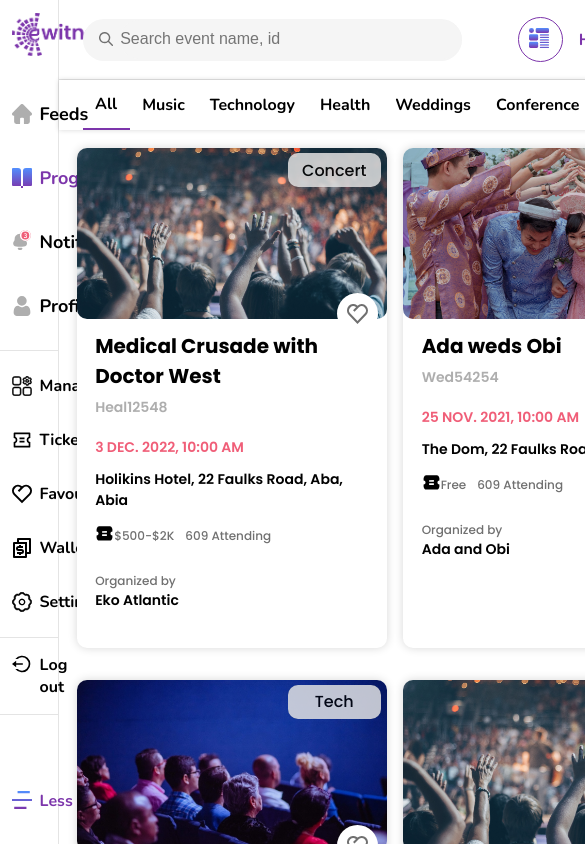
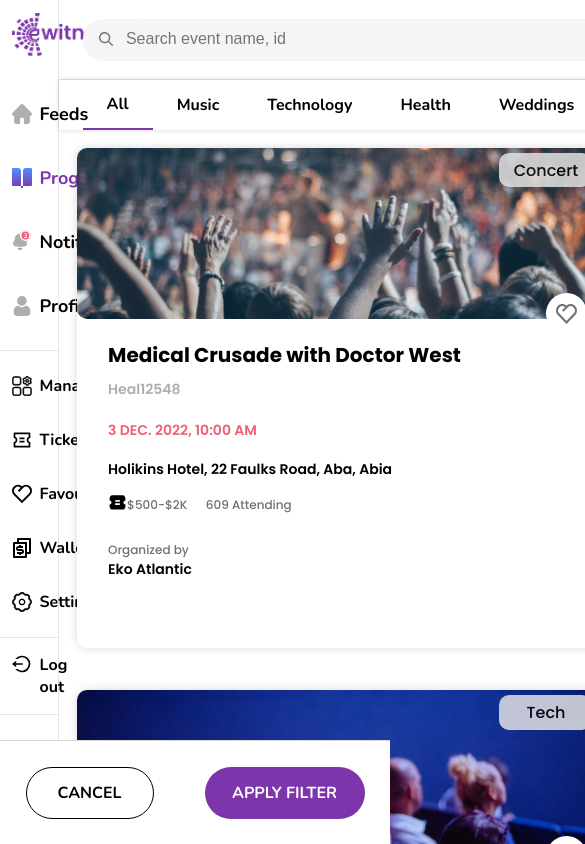
Before and after one commit to okorie2/ewitnex, a Next.js app: page /dashboard/programs in a window 390 px wide. Shown: the top 844 px of the page, 585 px wide, since content can reach past the window. Built offline with nearby package versions, Linux system fonts and the light colour scheme.

Commit message:
feat: made events page responsive

```diff
--- a/fragments/eventFilter/index.tsx
+++ b/fragments/eventFilter/index.tsx
@@ -13,6 +13,8 @@ import { DemoContainer } from "@mui/x-date-pickers/internals/demo";
 import { AdapterDayjs } from "@mui/x-date-pickers/AdapterDayjs";
 import { LocalizationProvider } from "@mui/x-date-pickers/LocalizationProvider";
 import { DatePicker } from "@mui/x-date-pickers";
+import { useMediaQuery } from "@mui/material";
+import { Button } from "styles/components/button";
 
 function valuetext(value: number) {
   return `${value * 1000}`;
@@ -27,6 +29,7 @@ const EventFilter = ({
   setOpen: () => void;
   external?: boolean;
 }) => {
+  const isTablet = useMediaQuery("(max-width: 900px)");
   const [selectedDateRange, setSelectedDateRange] = useState("");
   const [selectedEvent, setSelectedEvent] = useState("All");
   const [priceValue, setPriceValue] = useState<number[]>([0, 100]);
@@ -144,12 +147,14 @@ const EventFilter = ({
             backgroundColor: "#fff",
             borderLeft: `1px solid ${"#E4E4E4"}`,
             borderRight: `1px solid ${"#E4E4E4"}`,
-            maxWidth: "258px",
+            maxWidth: isTablet ? "100vw" : "258px",
             overflowY: "scroll",
             "&::-webkit-scrollbar": {
               display: "none",
             },
-            maxHeight: "inherit",
+            maxHeight: isTablet ? "calc(100vh - 120px)":"inherit",
+            position:"relative",
+            paddingBottom:isTablet? "11rem":""
           }}
         >
           <div
@@ -633,6 +638,25 @@ const EventFilter = ({
               </div>
             </div>
           )}
+          {isTablet && <div css = {{
+            position:"fixed",
+            width:"100vw",
+            height:"6.5rem",
+            bottom:0,
+            left:0,
+            display:"flex",
+            justifyContent:"space-around",
+            alignItems:"center",
+            borderTop:"1px solid #00000029",
+            background:"#fff"
+          }}>
+            <Button background="#fff" border="1px solid #000" color="#000" height="52px" width="8rem" fontSize="1rem" onClick={setOpen}>
+              CANCEL
+            </Button>
+            <Button width="10rem" height="52px" fontSize="1rem" onClick={setOpen}>
+              APPLY FILTER
+            </Button>
+          </div>}
         </div>
       ) : (
         <div
--- a/pages/dashboard/programs/index.tsx
+++ b/pages/dashboard/programs/index.tsx
@@ -6,11 +6,13 @@ import { useTheme } from "@emotion/react";
 import DashboardLayout from "../layout";
 import DashboardHeader from "@/components/header/dashboardHeader";
 import EventCard from "@/components/cards/eventCard";
+import { useMediaQuery } from "@mui/material";
 import { screen } from "styles/theme";
 import DashboardEventCard from "@/components/cards/dashboardEventCard";
 import EventFilter from "fragments/eventFilter";
 
 const DashboardPrograms = () => {
+  const isTablet = useMediaQuery("(max-width: 900px)");
   const [active, setActive] = useState("All");
   const [filterSectionOpen, setFilterSectionOpen] = useState(true);
 
@@ -228,6 +230,7 @@ export const Tab = ({
   weight?: string;
   onClick: (tab: string) => void;
 }) => {
+  const isTablet = useMediaQuery("(max-width: 900px)");
   return (
     <div
       css={{
@@ -236,7 +239,7 @@ export const Tab = ({
         display: "flex",
         alignItems: "center",
         justifyContent: "center",
-        padding: "0.5% 2%",
+        padding: isTablet ? "0.5% 1.5rem":"0.5% 2%",
         fontWeight: weight ? weight : "bold",
         cursor: "pointer",
       }}
--- a/styles/components/button.ts
+++ b/styles/components/button.ts
@@ -27,7 +27,7 @@ export const Button = styled.button<Props>`
     opacity: 0.9;
   };
   @media screen and (max-width: 1024px) {
-    font-size: 1.3rem;
+    font-size: ${(props) => props.fontSize ? props.fontSize : "1.3rem"};
   }
 `;
 export const ButtonFormFilled = styled.button`
```
Also changed, not shown: pages/events/index.tsx (+20 -9 lines), pages/events/layout.tsx (+12 -4 lines).
